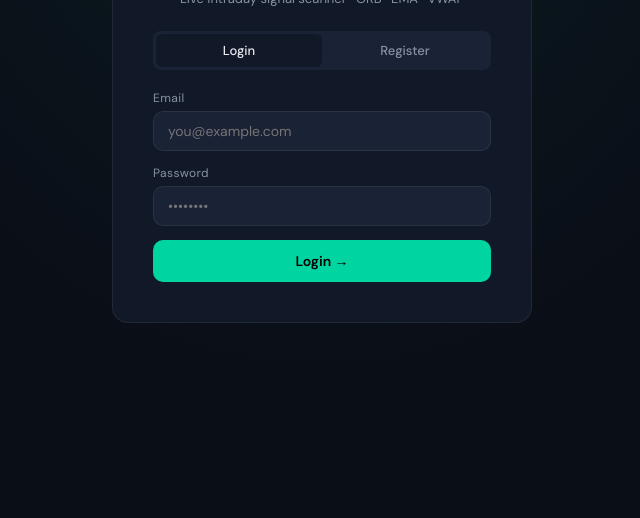
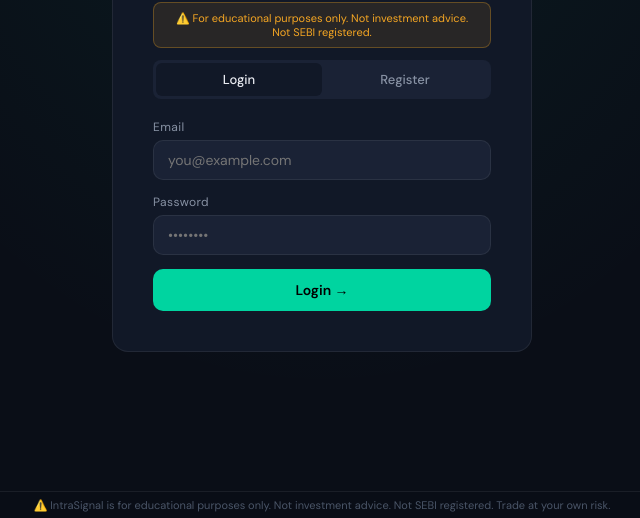
Before and after one commit to intrasignal/intrasignal, a website: page public/index.html in a window 1280 px wide. Shown: the part 282-800 px from the top of the page, without its empty margins (318-958 px from the left). Drawn offline with nearby package versions, Linux system fonts and the light colour scheme.

Commit message:
Update index.html

```diff
--- a/public/index.html
+++ b/public/index.html
@@ -168,6 +168,9 @@
 <div class="auth-box">
   <div class="auth-logo">⚡ INTRASIGNAL</div>
   <div class="auth-sub">Live intraday signal scanner · ORB · EMA · VWAP</div>
+  <div style="background:rgba(245,166,35,0.1);border:1px solid rgba(245,166,35,0.3);border-radius:8px;padding:8px 12px;font-size:11px;color:#f5a623;text-align:center;margin-bottom:12px">
+    ⚠️ For educational purposes only. Not investment advice. Not SEBI registered.
+  </div>
   <div class="auth-tabs">
     <div class="auth-tab active" onclick="switchTab('login')">Login</div>
     <div class="auth-tab" onclick="switchTab('register')">Register</div>
@@ -598,5 +601,8 @@ function showToast(msg,type='info') {
   setTimeout(()=>{t.style.opacity='0';t.style.transition='.3s';setTimeout(()=>t.remove(),300);},4500);
 }
 </script>
+<div style="position:fixed;bottom:0;left:0;right:0;background:rgba(10,14,23,0.95);border-top:1px solid rgba(255,255,255,0.07);padding:6px;text-align:center;font-size:11px;color:#4a5568;z-index:1000">
+  ⚠️ IntraSignal is for educational purposes only. Not investment advice. Not SEBI registered. Trade at your own risk.
+</div>
 </body>
 </html>
```
